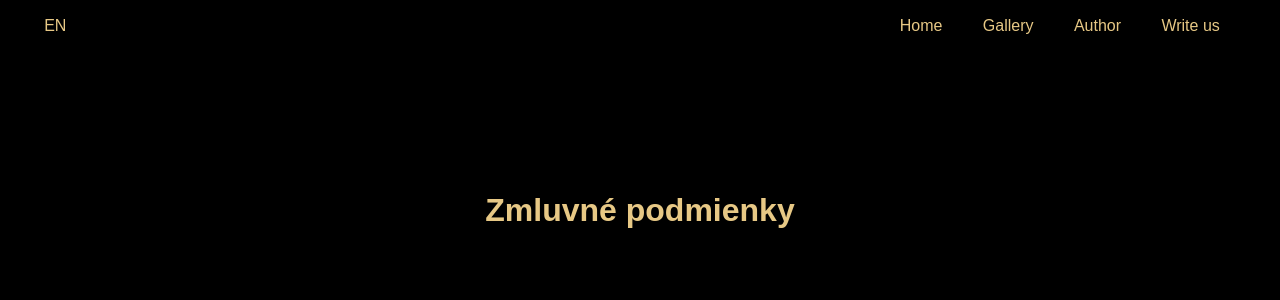
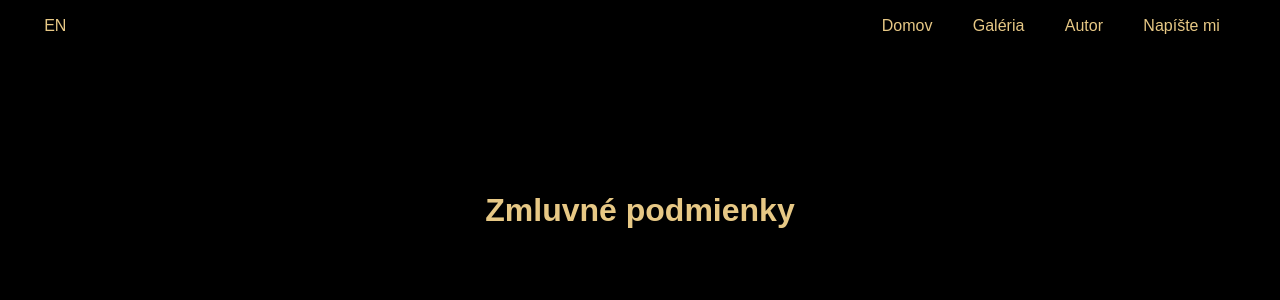
Before and after one commit to filipbajacek/filipbajacek.com, a Django app: page /SK/terms-and-conditions.html in a window 1280 px wide. Shown: the top 300 px of the page. Run offline with Django 5.2, Linux system fonts and the light colour scheme.

Commit message:
Update terms-and-conditions.html

```diff
--- a/templates/SK/terms-and-conditions.html
+++ b/templates/SK/terms-and-conditions.html
@@ -1,6 +1,6 @@
 {% load static %}
 <!DOCTYPE html>
-<html lang="en">
+<html lang="sk">
 
 <head>
   <meta charset="UTF-8" />
@@ -75,10 +75,10 @@
     <div class="navbar">
 
       <a class="navbar_SK" href="../EN/terms-and-conditions.html" target="_self">EN</a>
-      <a class="navbra_offer" href="home.html" target="_self">Home</a>
-      <a class="navbra_offer" href="gallery.html" target="_self">Gallery</a>
-      <a class="navbra_author" href="author.html" target="_self">Author</a>
-      <a class="navbra_offer" href="write us.html" target="_self">Write us</a>
+      <a class="navbra_offer" href="home.html" target="_self">Domov</a>
+      <a class="navbra_offer" href="gallery.html" target="_self">Galéria</a>
+      <a class="navbra_author" href="author.html" target="_self">Autor</a>
+      <a class="navbra_offer" href="write us.html" target="_self">Napíšte mi</a>
     </div>
   </header>
 
```
